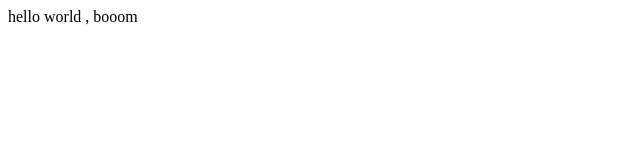
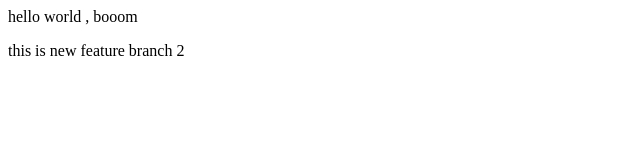
Before and after one commit to shubham-demo-project/localrepo, a plain HTML site: page index.html in a window 1280 px wide. Shown: the whole page, without its empty margins (0-640 px from the left). Drawn offline with Linux system fonts and the light colour scheme.

Commit message:
new feature

```diff
--- a/index.html
+++ b/index.html
@@ -1 +1,2 @@
 <P>hello world , booom</P>
+<P>this is new feature branch 2</P>
```
